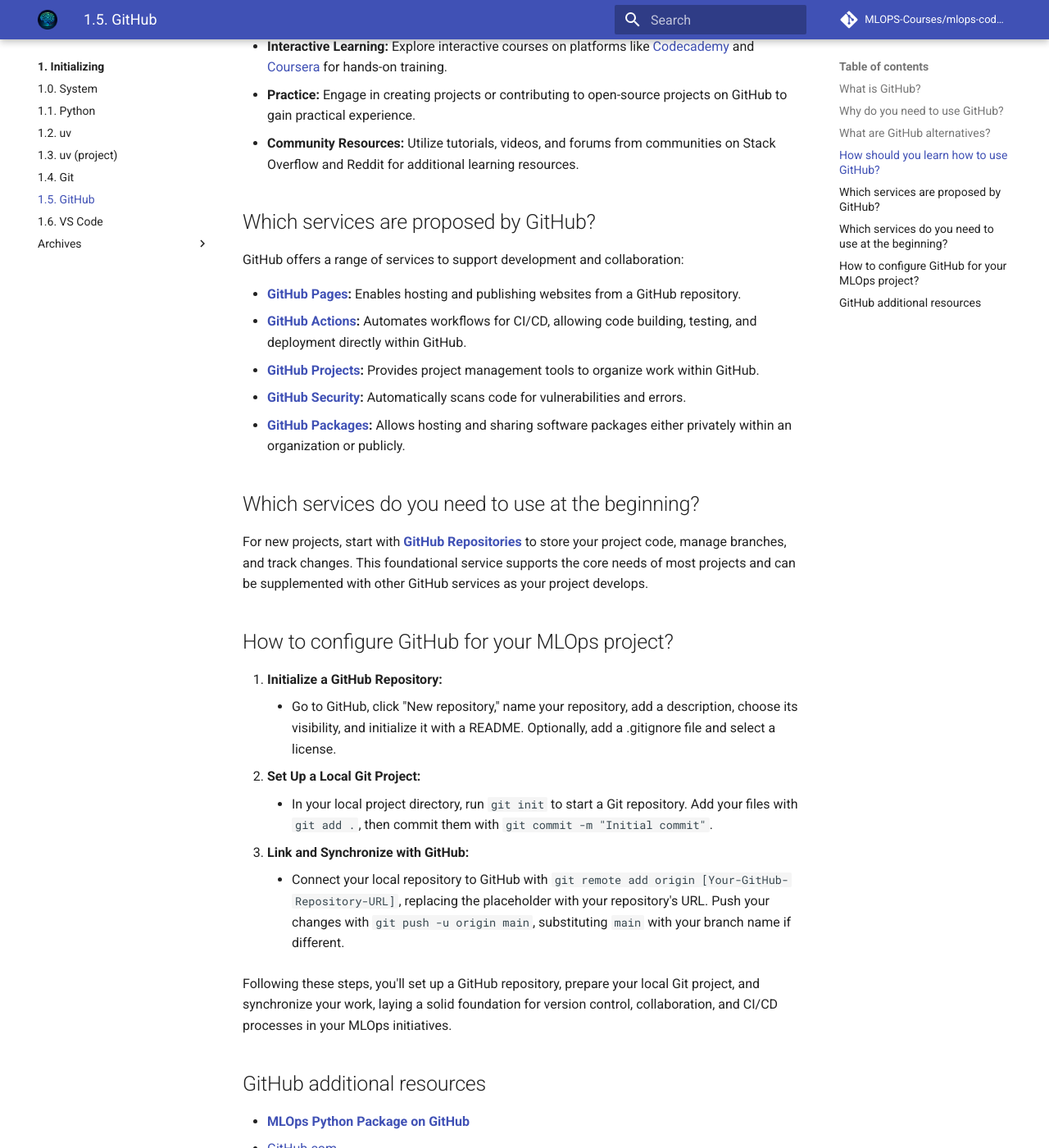
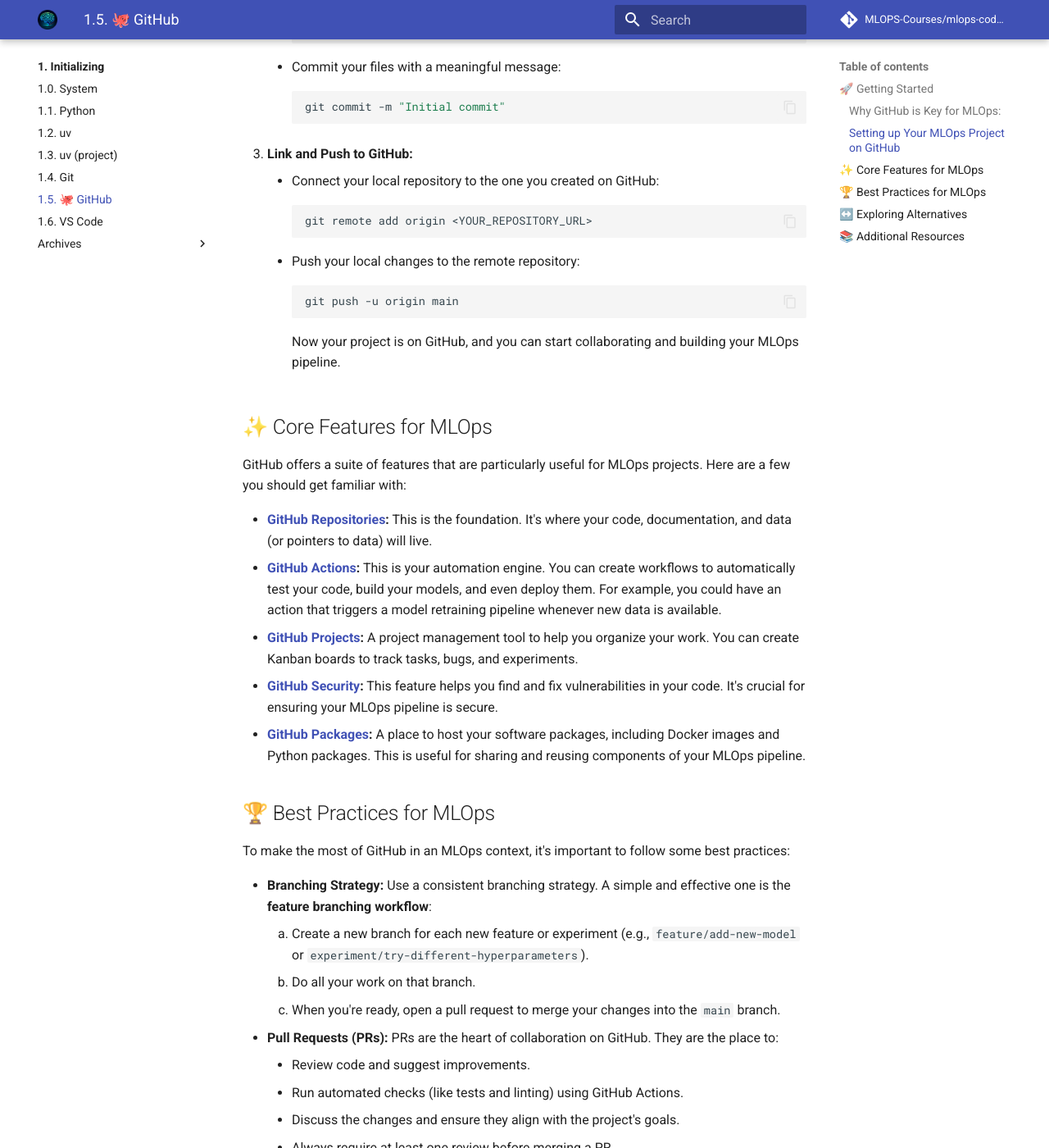
Before and after one commit to MLOps-Courses/mlops-coding-course, an MkDocs documentation site: the page built from docs/1. Initializing/1.5. GitHub.md, in a window 1280 px wide and 1400 px high, scrolled down 1303 px. Shown: the whole window at 82% size. Built offline with MkDocs 1.6.1 and Material for MkDocs 9.7.7, drawn with Linux system fonts in a browser that asks for light colours; comment, search, counter and statistics services are not loaded; some of the changed text lies outside the part shown.

Commit message:
docs: Improve section 1.5 on GitHub
This commit enhances the documentation for section 1.5, which covers GitHub.

The changes include:
- Adding emojis to section titles for better visual engagement.
- Restructuring the content to have a more narrative flow, making it easier for readers to follow.
- Enriching the content with more detailed explanations and context, particularly around setting up a project.
- Adding a new "Best Practices for MLOps" section that covers branching strategies, pull requests, and issue tracking.

````diff
--- a/docs/1. Initializing/1.5. GitHub.md
+++ b/docs/1. Initializing/1.5. GitHub.md
@@ -2,67 +2,92 @@
 description: Explore how to leverage GitHub for project hosting, version control, and collaboration, facilitating teamwork and project management within an MLOps environment.
 ---
 
-# 1.5. GitHub
+# 1.5. 🐙 GitHub
 
-## What is GitHub?
+GitHub is an essential platform for modern software development, and it plays a crucial role in MLOps. It's a web-based platform that uses Git for version control, enabling you to store, manage, and track your code changes. But it's much more than just a code repository. It’s a hub for collaboration, a tool for automation, and a place to showcase your work.
 
-[GitHub](https://github.com/) is a cloud-based platform designed to enhance software development through the Git version control system. It enables developers to store, manage, and track changes in their code, offering a web-based interface, access controls, and collaboration features such as bug tracking, feature requests, task management, and wikis for projects.
+## 🚀 Getting Started
 
-## Why do you need to use GitHub?
+For any MLOps project, using a version control system is non-negotiable. GitHub is the most popular choice, and for good reason. It simplifies collaboration, helps maintain code quality, and provides a backbone for automation.
 
-GitHub provides numerous benefits for your projects:
+### Why GitHub is Key for MLOps:
 
-- **Collaboration:** It facilitates easy collaboration on projects across different locations, supporting seamless code reviews and management for all team sizes.
-- **Version Control:** GitHub offers robust version control, enabling you to track changes, revert to previous versions, and manage branches effectively.
-- **Open Source Networking:** By hosting your project on GitHub, you connect with a vast network of developers, which can lead to contributions to your project or opportunities to contribute to others.
-- **Integration:** GitHub integrates with a variety of development tools, enhancing your workflow and productivity.
+-   **🤝 Collaboration:** GitHub makes it easy for teams to work together on code. You can review changes, discuss ideas, and track progress all in one place.
+-   **Versioning:** It keeps a complete history of your project. If something goes wrong, you can easily roll back to a previous state. This is critical for reproducibility in MLOps.
+-   **CI/CD Integration:** GitHub Actions allows you to automate your workflows, from running tests to deploying models.
+-   **Open Source Community:** It's the largest host of open-source projects. You can learn from others, contribute to projects, and even get contributions to your own.
 
-## What are GitHub alternatives?
+### Setting up Your MLOps Project on GitHub
 
-There are several platforms offering similar features to GitHub:
+Setting up a project on GitHub is a straightforward process. Here’s how you can get your local project onto GitHub:
 
-- **[Bitbucket](https://bitbucket.org/product):** Provides free private repositories for small teams and integrates with Atlassian's tools like Jira and Trello.
-- **[GitLab](https://about.gitlab.com/):** Offers a comprehensive DevOps platform with hosted and self-hosted options, renowned for its CI/CD features.
-- **[SourceForge](https://sourceforge.net/):** A preferred platform for open-source projects, offering project management and a directory of open-source software.
-- **[Azure DevOps](https://azure.microsoft.com/en-us/products/devops), [Cloud Source Repository](https://cloud.google.com/source-repositories/docs), [AWS CodeCommit](https://aws.amazon.com/codecommit/):** Features a suite of development tools, including Git repositories, project management, automated builds, and release management.
+1.  **Create a GitHub Repository:**
+    -   Navigate to [GitHub](https://github.com/new) and create a new repository.
+    -   Give it a name, a brief description, and choose whether it should be public or private.
+    -   Initialize it with a `README` file, a `.gitignore` file (the Python template is a good start), and a license (e.g., MIT).
 
-## How should you learn how to use GitHub?
+2.  **Initialize Git Locally:**
+    -   Open your terminal, navigate to your project's root directory, and initialize a Git repository:
+        ```bash
+        git init
+        ```
+    -   Add your project files to the staging area:
+        ```bash
+        git add .
+        ```
+    -   Commit your files with a meaningful message:
+        ```bash
+        git commit -m "Initial commit"
+        ```
 
-To effectively learn GitHub, consider:
+3.  **Link and Push to GitHub:**
+    -   Connect your local repository to the one you created on GitHub:
+        ```bash
+        git remote add origin <YOUR_REPOSITORY_URL>
+        ```
+    -   Push your local changes to the remote repository:
+        ```bash
+        git push -u origin main
+        ```
+    Now your project is on GitHub, and you can start collaborating and building your MLOps pipeline.
 
-- **GitHub's Guides:** Begin with the [official guides](https://guides.github.com/), covering the basics of using GitHub effectively.
-- **Interactive Learning:** Explore interactive courses on platforms like [Codecademy](https://www.codecademy.com/) and [Coursera](https://www.coursera.org/) for hands-on training.
-- **Practice:** Engage in creating projects or contributing to open-source projects on GitHub to gain practical experience.
-- **Community Resources:** Utilize tutorials, videos, and forums from communities on Stack Overflow and Reddit for additional learning resources.
+## ✨ Core Features for MLOps
 
-## Which services are proposed by GitHub?
+GitHub offers a suite of features that are particularly useful for MLOps projects. Here are a few you should get familiar with:
 
-GitHub offers a range of services to support development and collaboration:
+-   **[GitHub Repositories](https://github.com/new):** This is the foundation. It's where your code, documentation, and data (or pointers to data) will live.
+-   **[GitHub Actions](https://github.com/features/actions):** This is your automation engine. You can create workflows to automatically test your code, build your models, and even deploy them. For example, you could have an action that triggers a model retraining pipeline whenever new data is available.
+-   **[GitHub Projects](https://docs.github.com/en/issues/planning-and-tracking-with-projects/learning-about-projects/about-projects):** A project management tool to help you organize your work. You can create Kanban boards to track tasks, bugs, and experiments.
+-   **[GitHub Security](https://github.com/security):** This feature helps you find and fix vulnerabilities in your code. It's crucial for ensuring your MLOps pipeline is secure.
+-   **[GitHub Packages](https://github.com/features/packages):** A place to host your software packages, including Docker images and Python packages. This is useful for sharing and reusing components of your MLOps pipeline.
 
-- **[GitHub Pages](https://pages.github.com/):** Enables hosting and publishing websites from a GitHub repository.
-- **[GitHub Actions](https://github.com/features/actions):** Automates workflows for CI/CD, allowing code building, testing, and deployment directly within GitHub.
-- **[GitHub Projects](https://docs.github.com/en/issues/planning-and-tracking-with-projects/learning-about-projects/about-projects):** Provides project management tools to organize work within GitHub.
-- **[GitHub Security](https://github.com/security):** Automatically scans code for vulnerabilities and errors.
-- **[GitHub Packages](https://github.com/features/packages):** Allows hosting and sharing software packages either privately within an organization or publicly.
+## 🏆 Best Practices for MLOps
 
-## Which services do you need to use at the beginning?
+To make the most of GitHub in an MLOps context, it's important to follow some best practices:
 
-For new projects, start with **[GitHub Repositories](https://github.com/new)** to store your project code, manage branches, and track changes. This foundational service supports the core needs of most projects and can be supplemented with other GitHub services as your project develops.
+-   **Branching Strategy:** Use a consistent branching strategy. A simple and effective one is the **feature branching workflow**:
+    1.  Create a new branch for each new feature or experiment (e.g., `feature/add-new-model` or `experiment/try-different-hyperparameters`).
+    2.  Do all your work on that branch.
+    3.  When you're ready, open a pull request to merge your changes into the `main` branch.
+-   **Pull Requests (PRs):** PRs are the heart of collaboration on GitHub. They are the place to:
+    -   Review code and suggest improvements.
+    -   Run automated checks (like tests and linting) using GitHub Actions.
+    -   Discuss the changes and ensure they align with the project's goals.
+    -   Always require at least one review before merging a PR.
+-   **Issue Tracking:** Use GitHub Issues to track everything: bugs, new features, ideas for experiments, and more.
+    -   Use labels to categorize your issues (e.g., `bug`, `enhancement`, `documentation`).
+    -   Link issues to PRs to automatically close them when the PR is merged.
 
-## How to configure GitHub for your MLOps project?
+## ↔️ Exploring Alternatives
 
-1. **Initialize a GitHub Repository:**
-    - Go to GitHub, click "New repository," name your repository, add a description, choose its visibility, and initialize it with a README. Optionally, add a .gitignore file and select a license.
-2. **Set Up a Local Git Project:**
-    - In your local project directory, run `git init` to start a Git repository. Add your files with `git add .`, then commit them with `git commit -m "Initial commit"`.
-3. **Link and Synchronize with GitHub:**
-    - Connect your local repository to GitHub with `git remote add origin [Your-GitHub-Repository-URL]`, replacing the placeholder with your repository's URL. Push your changes with `git push -u origin main`, substituting `main` with your branch name if different.
+While GitHub is the most popular platform, there are other excellent options available:
 
-Following these steps, you'll set up a GitHub repository, prepare your local Git project, and synchronize your work, laying a solid foundation for version control, collaboration, and CI/CD processes in your MLOps initiatives.
+-   **[Bitbucket](https://bitbucket.org/product):** Great for teams that use other Atlassian products like Jira and Trello.
+-   **[GitLab](https://about.gitlab.com/):** Offers a complete DevOps platform in a single application. It has strong CI/CD features built-in.
+-   **[Azure DevOps](https://azure.microsoft.com/en-us/products/devops), [Cloud Source Repository](https://cloud.google.com/source-repositories/docs), [AWS CodeCommit](https://aws.amazon.com/codecommit/):** These are good options if you are heavily invested in a particular cloud ecosystem.
 
+## 📚 Additional Resources
 
-## GitHub additional resources
-
-- **[MLOps Python Package on GitHub](https://github.com/fmind/mlops-python-package)**
-- [GitHub.com](https://github.com/)
-- [Introduction to Git and GitHub for Python Developers](https://realpython.com/python-git-github-intro/)
+-   **[MLOps Python Package on GitHub](https://github.com/fmind/mlops-python-package)**
+-   **[GitHub's Official Guides](https://guides.github.com/)**
+-   **[Introduction to Git and GitHub for Python Developers](https://realpython.com/python-git-github-intro/)**
````
Also changed, not shown: 1 other file.
